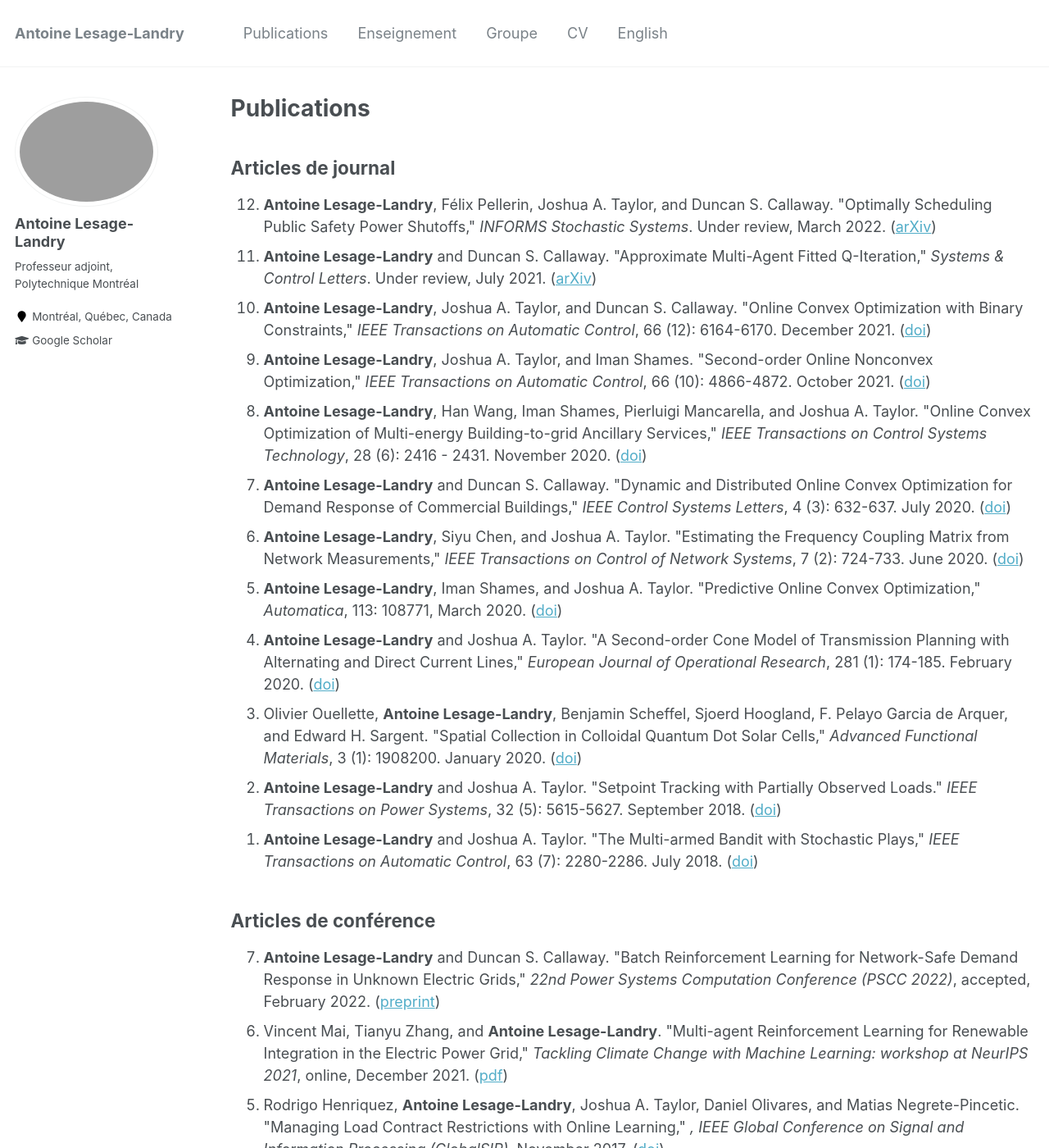
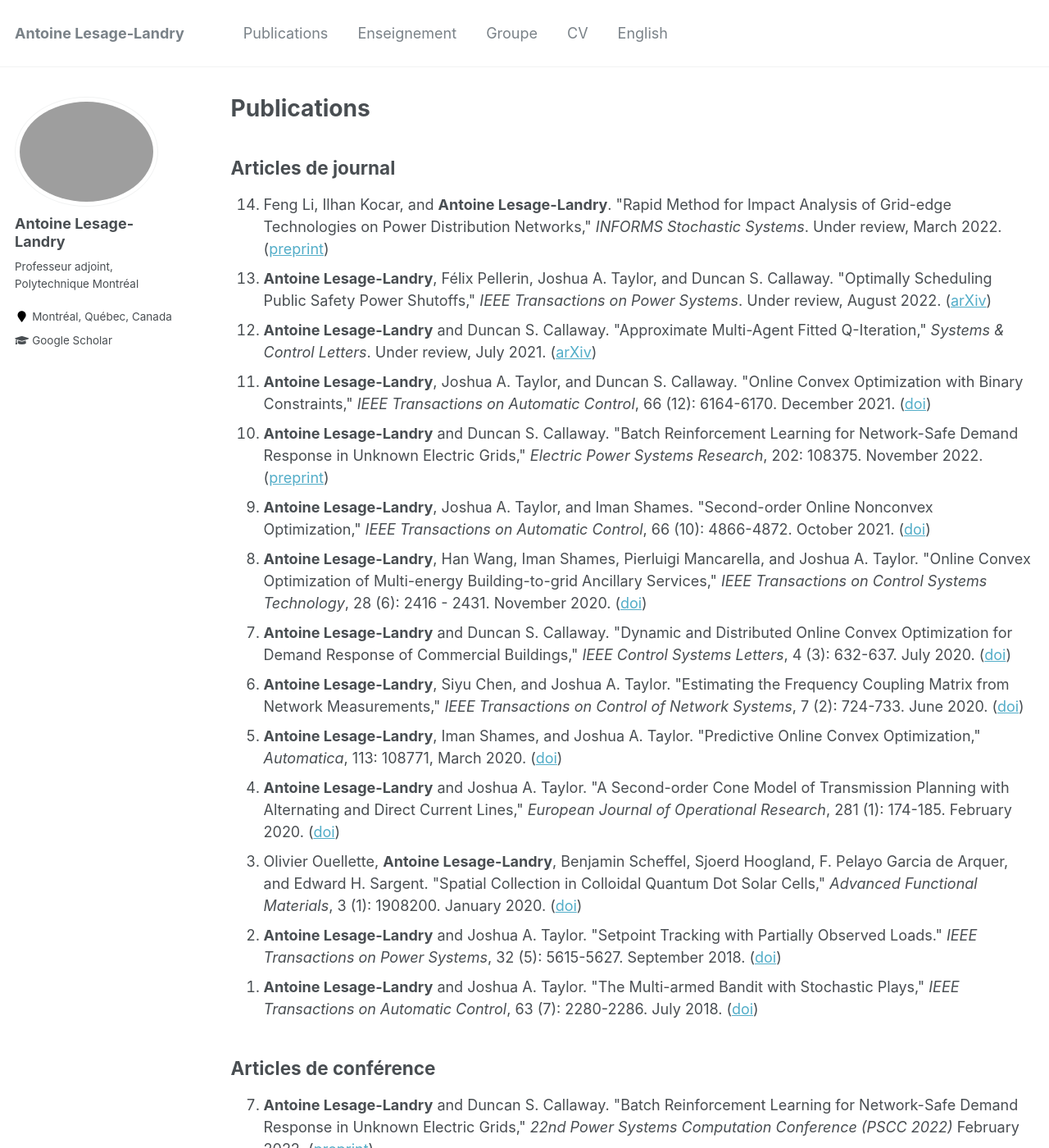
Before and after one commit to alesagelandry/fr, a Jekyll site: the page built from _pages/publications.md, in a window 1280 px wide and 1400 px high. Shown: the whole window at 82% size. Built offline with Jekyll 4.4.1, drawn with Linux system fonts in a browser that asks for light colours.

Commit message:
Update publications.md

```diff
--- a/_pages/publications.md
+++ b/_pages/publications.md
@@ -7,12 +7,16 @@ author_profile: true
 <h2>Articles de journal</h2>
 
 <ol reversed='reversed'>
+  <li>Feng Li, Ilhan Kocar, and <b>Antoine Lesage-Landry</b>. "Rapid Method for Impact Analysis of Grid-edge Technologies on Power Distribution Networks," <i>INFORMS Stochastic Systems</i>. Under review, March 2022. (<a href="https://www.gerad.ca/en/papers/G-2022-45">preprint</a>)</li>
 
- <li><b>Antoine Lesage-Landry</b>, Félix Pellerin, Joshua A. Taylor, and Duncan S. Callaway. "Optimally Scheduling Public Safety Power Shutoffs," <i>INFORMS Stochastic Systems</i>. Under review, March 2022. (<a href="https://arxiv.org/abs/2203.02861">arXiv</a>)</li>
+ <li><b>Antoine Lesage-Landry</b>, Félix Pellerin, Joshua A. Taylor, and Duncan S. Callaway. "Optimally Scheduling Public Safety Power Shutoffs," <i>IEEE Transactions on Power Systems</i>. Under review, August 2022. (<a href="https://arxiv.org/abs/2203.02861">arXiv</a>)</li>
 
   <li><b>Antoine Lesage-Landry</b> and Duncan S. Callaway. "Approximate Multi-Agent Fitted Q-Iteration," <i>Systems & Control Letters</i>. Under review, July 2021. (<a href="https://arxiv.org/abs/2104.09343">arXiv</a>)</li>
 
   <li> <b>Antoine Lesage-Landry</b>, Joshua A. Taylor, and Duncan S. Callaway. "Online Convex Optimization with Binary Constraints," <i>IEEE Transactions on Automatic Control</i>, 66 (12): 6164-6170. December 2021. (<a href="https://doi.org/10.1109/TAC.2021.3061625">doi</a>)</li>
+
+  <li> <b>Antoine Lesage-Landry</b> and Duncan S. Callaway. "Batch Reinforcement Learning for Network-Safe Demand
+Response in Unknown Electric Grids," <i>Electric Power Systems Research</i>, 202: 108375. November 2022. (<a href="https://pscc.epfl.ch/rms/modules/request.php?module=oc_program&action=summary.php&id=1324">preprint</a>)</li>
 
   <li> <b>Antoine Lesage-Landry</b>, Joshua A. Taylor, and Iman Shames. "Second-order Online Nonconvex Optimization," <i>IEEE Transactions on Automatic Control</i>, 66 (10): 4866-4872.  October 2021. (<a href="https://doi.org/10.1109/TAC.2020.3040372">doi</a>)</li>
 
@@ -39,7 +43,7 @@ author_profile: true
 <ol reversed='reversed'>
 
     <li> <b>Antoine Lesage-Landry</b> and Duncan S. Callaway. "Batch Reinforcement Learning for Network-Safe Demand
-Response in Unknown Electric Grids," <i>22nd Power Systems Computation Conference (PSCC 2022)</i>, accepted, February 2022. (<a href="https://www.gerad.ca/en/papers/G-2021-55">preprint</a>)</li>
+Response in Unknown Electric Grids," <i>22nd Power Systems Computation Conference (PSCC 2022)</i> February 2022. (<a href="https://pscc.epfl.ch/rms/modules/request.php?module=oc_program&action=summary.php&id=1324">preprint</a>)</li>
 
   <li> Vincent Mai, Tianyu Zhang, and <b>Antoine Lesage-Landry</b>. "Multi-agent Reinforcement Learning for Renewable Integration in the Electric Power Grid," <i>Tackling Climate Change with Machine Learning: workshop at NeurIPS 2021</i>, online, December 2021. (<a href="https://www.climatechange.ai/papers/neurips2021/71/paper.pdf">pdf</a>)</li>
 
```
